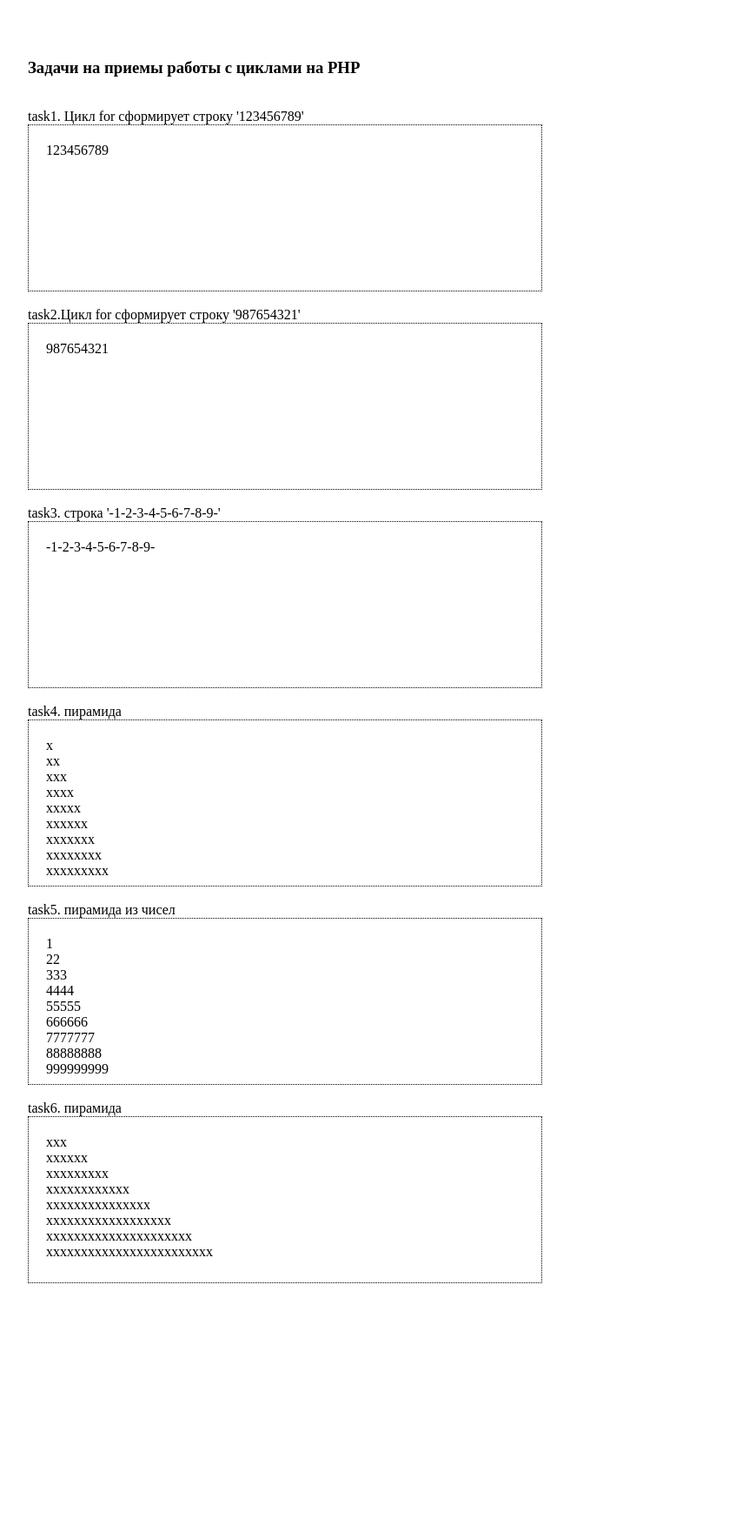
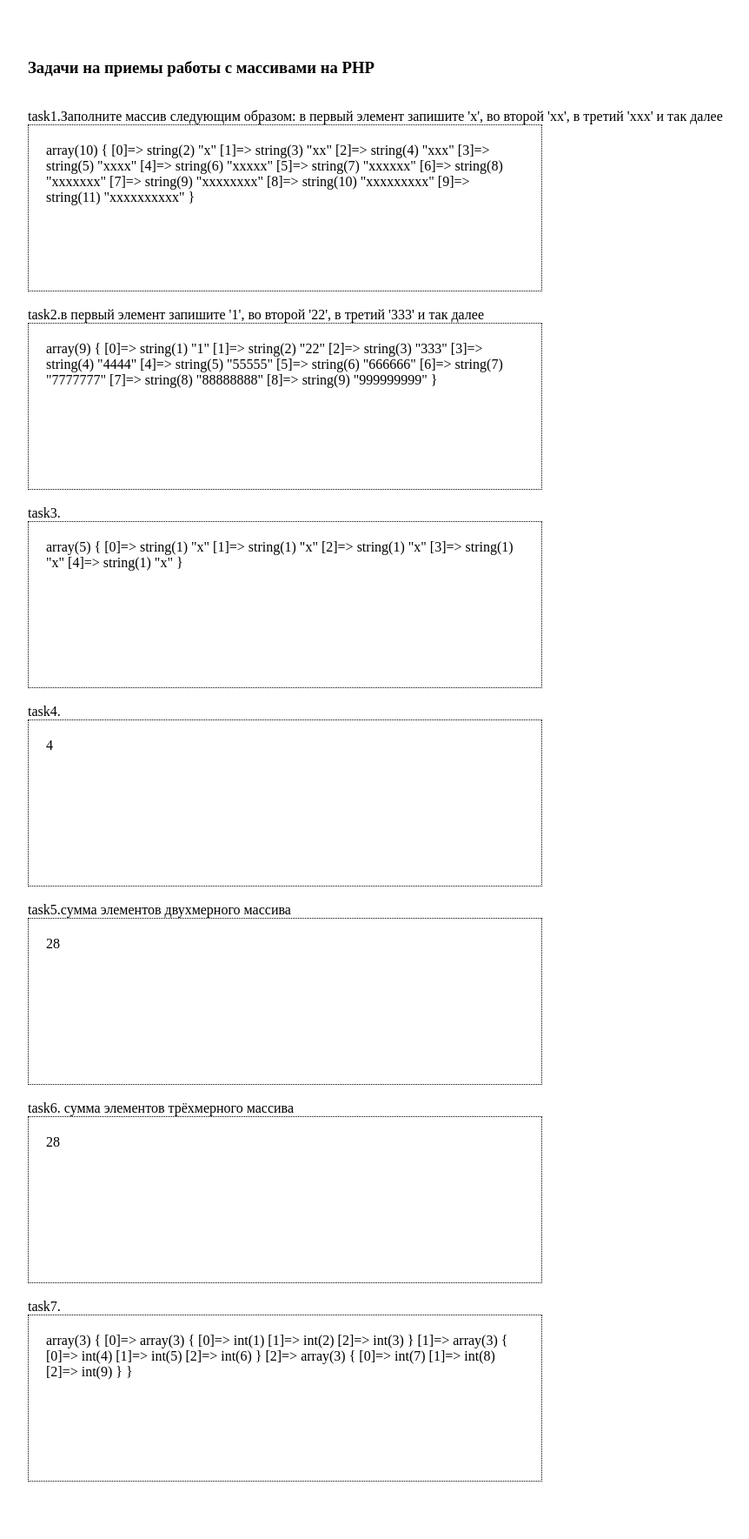
Before and after one commit to PeterKapitonov/php-labwork, a PHP site: page / in a window 1280 px wide. Shown: the whole page at 87% size, without its empty margins (16-878 px from the left). Before the commit the page ends 1475 px from the top, so only its background shows below. Run offline with PHP 8.4, Linux system fonts and the light colour scheme.

Commit message:
16.Задачи на приемы работы с массивами на PHP

```diff
--- a/index.php
+++ b/index.php
@@ -8,79 +8,122 @@
 </head>
 <body>
 
-	<h3>Задачи на приемы работы с циклами на PHP</h3><br>
-	<span>task1. Цикл for сформирует строку '123456789'</span>
+	<h3>Задачи на приемы работы с массивами на PHP</h3><br>
+	<span>task1.Заполните массив следующим образом: в первый элемент запишите 'x', во второй 'xx', в третий 'xxx' и так далее</span>
 	<div class="window">
 <?php
-	$str = '';
-	for ($i = 1; $i <= 9; $i++) {
-		$str .= $i;
+	$arr = array();
+	$str = 'х';
+	for ($i = 0; $i < 10; $i++) {
+		$arr[] = $str;
+		$str .= 'x';
 	}
-	echo $str;
- ?>
+	var_dump($arr);
+?>
 	</div><br>
 
 
 <!--      -------- Task2-----------         -->
-	<span>task2.Цикл for сформирует строку '987654321'</span>
+	<span>task2.в первый элемент запишите '1', во второй '22', в третий '333' и так далее</span>
 	<div class="window">
 <?php
-	$str = '';
-	for ($i = 9; $i >= 1; $i--) {
-		$str .= $i;
-	}
-	echo $str;
- ?>
-	</div><br>
-
-<!--      -------- Task3-----------         -->
-	<span>task3. строка '-1-2-3-4-5-6-7-8-9-'</span>
-	<div class="window">
-<?php
-	$str = '';
-	for ($i = 1; $i <= 9; $i++) {
-		$str .= '-' . $i;
-	}
-	echo $str . '-';
-?>
-	</div><br>
-
-<!--      -------- Task4-----------         -->
-	<span>task4. пирамида</span>
-	<div class="window" id="window4">
-<?php
-	$str = '';
-	for ($i = 1; $i <= 9; $i++) {
-		$str .= 'x';
-		echo $str.'<br>';
-	}
-?>
-	</div><br>
-
-<!--      -------- Task5-----------         -->
-	<span>task5. пирамида из чисел</span>
-	<div class="window">
-<?php
+	$arr = array();
 	for ($i = 1; $i <= 9; $i++) {
 		$str = '';
 		for ($j = 0; $j < $i; $j++) {
 			$str .= $i;
 		}
-		echo $str.'<br>';
+		$arr[] = $str;
 	}
+	var_dump($arr);
+?>
+	</div><br>
+
+<!--      -------- Task3-----------         -->
+	<span>task3.</span>
+	<div class="window">
+<?php
+	function task3($str, $num)
+	{
+		$arr =array();
+		for ($i = 1; $i <= $num; $i++) {
+			$arr[] = $str;
+		}
+		return $arr;
+	}
+
+	var_dump(task3('x', 5));
+?>
+	</div><br>
+
+<!--      -------- Task4-----------         -->
+	<span>task4.</span>
+	<div class="window" id="window4">
+<?php
+	$arr = array(1, 2, 3, 4, 5, 6, 7, 8, 9);
+	$sum = 0;
+	foreach ($arr as $key=>$elem) {   //
+		$sum += $elem;
+		if ($sum >= 10) {
+			$result = $key + 1; //+1 так как нумерация с нуля в $key
+			break;
+		}
+	}
+
+	echo $result;
+?>
+	</div><br>
+
+<!--      -------- Task5-----------         -->
+	<span>task5.сумма элементов двухмерного массива</span>
+	<div class="window">
+<?php
+	$arr = array(array(1, 2, 3), array(4, 5), array(6,7));
+	$sum = 0;
+	foreach ($arr as $elem) {
+		foreach($elem as $num) {
+			$sum += $num;
+		}
+	}
+
+	echo $sum;
 ?>
 	</div><br>
 
 <!--      -------- Task6-----------         -->
-	<span>task6. пирамида</span>
+	<span>task6. сумма элементов трёхмерного массива</span>
 	<div class="window">
 <?php
-	$str = '';
-	for ($i = 1; $i <= 8; $i++) {
-		$str .= 'xxx';
-		echo $str.'<br>';
+	$arr = array(array(array(1, 2), array(3, 4)), array(array(5, 6), array(7)));
+	$sum = 0;
+	foreach ($arr as $elem) {
+		foreach($elem as $subElem) {
+			foreach($subElem as $subSubElem) {
+				$sum += $subSubElem;
+			}
+		}
 	}
+
+	echo $sum;
 ?>
+	</div><br>
+
+<!--      -------- Task7-----------         -->
+	<span>task7.</span>
+	<div class="window">
+<?php
+	$arr = array();
+	$count = 1;
+	for ($i = 0; $i < 3; $i++) {
+		for ($j = 0; $j < 3; $j++) {
+			$arr[$i][$j] = $count;
+			$count++;
+		}
+	}
+
+	var_dump($arr);
+?>
+
 	</div><br>
 </body>
 </html>
```
